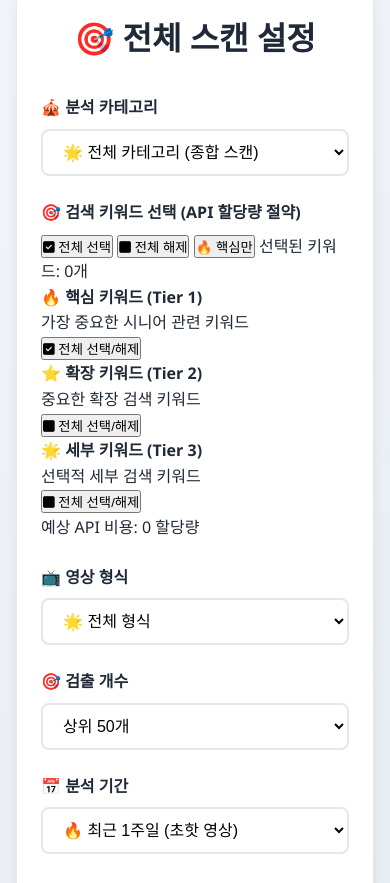
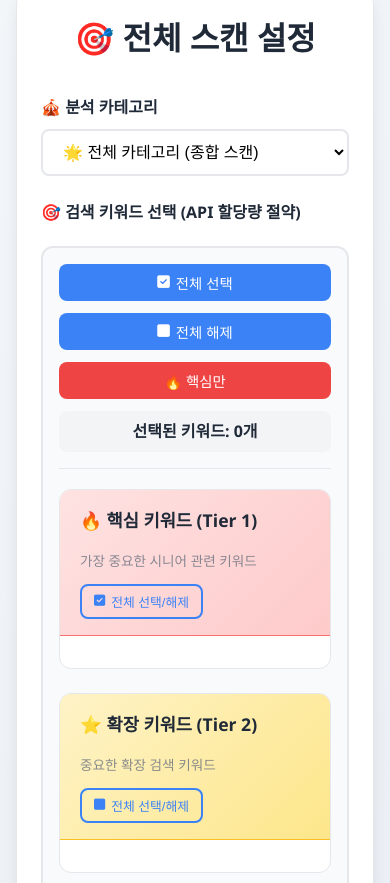
Before and after one commit to park72760508-spec/youtube-trends-web, a website: page index.html in a window 390 px wide. Shown: the part 1003-1886 px from the top of the page. Drawn offline with nearby package versions, Linux system fonts and the light colour scheme.

Commit message:
Update styles.css

```diff
--- a/styles.css
+++ b/styles.css
@@ -1214,3 +1214,275 @@ body {
         margin-top: 8px;
     }
 }
+
+
+
+/* 키워드 선택 UI 스타일 */
+.keyword-selection-group {
+    grid-column: 1 / -1; /* 전체 너비 사용 */
+    margin-bottom: 24px;
+}
+
+.keyword-selection-container {
+    background: var(--bg-secondary);
+    border: 2px solid var(--border-color);
+    border-radius: var(--radius-lg);
+    padding: 20px;
+    margin-top: 12px;
+}
+
+/* 키워드 컨트롤 버튼들 */
+.keyword-controls {
+    display: flex;
+    align-items: center;
+    gap: 12px;
+    margin-bottom: 20px;
+    flex-wrap: wrap;
+    padding-bottom: 16px;
+    border-bottom: 1px solid var(--border-color);
+}
+
+.keyword-control-btn {
+    padding: 8px 16px;
+    background: var(--primary-color);
+    color: white;
+    border: none;
+    border-radius: var(--radius-md);
+    font-size: 0.9rem;
+    cursor: pointer;
+    transition: all 0.3s ease;
+    display: flex;
+    align-items: center;
+    gap: 6px;
+}
+
+.keyword-control-btn:hover {
+    background: #1e40af;
+    transform: translateY(-1px);
+}
+
+.keyword-control-btn:nth-child(3) {
+    background: #ef4444;
+}
+
+.keyword-control-btn:nth-child(3):hover {
+    background: #dc2626;
+}
+
+.selected-count {
+    background: #f3f4f6;
+    padding: 8px 12px;
+    border-radius: var(--radius-md);
+    font-weight: 600;
+    color: var(--text-primary);
+    margin-left: auto;
+}
+
+/* 키워드 티어 스타일 */
+.keyword-tiers {
+    display: grid;
+    gap: 24px;
+}
+
+.keyword-tier {
+    background: var(--bg-primary);
+    border: 1px solid var(--border-color);
+    border-radius: var(--radius-lg);
+    overflow: hidden;
+}
+
+.tier-header {
+    background: linear-gradient(135deg, #f8fafc, #e2e8f0);
+    padding: 16px 20px;
+    border-bottom: 1px solid var(--border-color);
+    display: flex;
+    align-items: center;
+    justify-content: space-between;
+    flex-wrap: wrap;
+    gap: 12px;
+}
+
+.tier-header h4 {
+    margin: 0;
+    font-size: 1.1rem;
+    color: var(--text-primary);
+}
+
+.tier-description {
+    margin: 4px 0 0 0;
+    font-size: 0.85rem;
+    color: var(--text-secondary);
+    opacity: 0.8;
+}
+
+.tier-toggle {
+    padding: 6px 12px;
+    background: transparent;
+    border: 2px solid var(--primary-color);
+    color: var(--primary-color);
+    border-radius: var(--radius-md);
+    font-size: 0.8rem;
+    cursor: pointer;
+    transition: all 0.3s ease;
+    display: flex;
+    align-items: center;
+    gap: 6px;
+}
+
+.tier-toggle:hover {
+    background: var(--primary-color);
+    color: white;
+}
+
+.tier-toggle.all-selected {
+    background: var(--primary-color);
+    color: white;
+}
+
+/* 키워드 그리드 */
+.keyword-grid {
+    display: grid;
+    grid-template-columns: repeat(auto-fit, minmax(200px, 1fr));
+    gap: 8px;
+    padding: 20px;
+}
+
+.keyword-item {
+    display: flex;
+    align-items: center;
+    gap: 8px;
+    padding: 8px 12px;
+    background: var(--bg-secondary);
+    border: 1px solid var(--border-color);
+    border-radius: var(--radius-md);
+    transition: all 0.3s ease;
+    cursor: pointer;
+    user-select: none;
+}
+
+.keyword-item:hover {
+    background: #f1f5f9;
+    border-color: var(--primary-color);
+}
+
+.keyword-item.selected {
+    background: #eff6ff;
+    border-color: var(--primary-color);
+    box-shadow: 0 0 0 2px rgba(59, 130, 246, 0.1);
+}
+
+.keyword-checkbox {
+    width: 16px;
+    height: 16px;
+    cursor: pointer;
+}
+
+.keyword-label {
+    font-size: 0.9rem;
+    color: var(--text-primary);
+    cursor: pointer;
+    flex: 1;
+}
+
+.keyword-cost {
+    font-size: 0.7rem;
+    color: var(--text-secondary);
+    background: #f3f4f6;
+    padding: 2px 6px;
+    border-radius: var(--radius-sm);
+}
+
+/* API 비용 예상 */
+.api-cost-estimate {
+    background: linear-gradient(135deg, #fef3c7, #fde68a);
+    border: 1px solid #f59e0b;
+    border-radius: var(--radius-md);
+    padding: 16px;
+    margin-top: 20px;
+}
+
+.cost-info {
+    display: flex;
+    align-items: center;
+    gap: 8px;
+    font-size: 0.9rem;
+}
+
+.cost-label {
+    font-weight: 600;
+    color: #92400e;
+}
+
+.cost-value {
+    font-size: 1.1rem;
+    font-weight: 700;
+    color: #f59e0b;
+}
+
+.cost-unit {
+    color: #92400e;
+}
+
+.cost-warning {
+    margin-top: 8px;
+    font-size: 0.8rem;
+    color: #dc2626;
+    font-weight: 600;
+}
+
+/* 티어별 색상 구분 */
+.keyword-tier[data-tier="tier1"] .tier-header {
+    background: linear-gradient(135deg, #fee2e2, #fecaca);
+    border-bottom-color: #f87171;
+}
+
+.keyword-tier[data-tier="tier2"] .tier-header {
+    background: linear-gradient(135deg, #fef3c7, #fde68a);
+    border-bottom-color: #fbbf24;
+}
+
+.keyword-tier[data-tier="tier3"] .tier-header {
+    background: linear-gradient(135deg, #ecfdf5, #d1fae5);
+    border-bottom-color: #34d399;
+}
+
+/* 반응형 디자인 */
+@media (max-width: 768px) {
+    .keyword-controls {
+        flex-direction: column;
+        align-items: stretch;
+    }
+
+    .keyword-control-btn {
+        justify-content: center;
+    }
+
+    .selected-count {
+        margin-left: 0;
+        text-align: center;
+    }
+
+    .tier-header {
+        flex-direction: column;
+        align-items: flex-start;
+    }
+
+    .keyword-grid {
+        grid-template-columns: 1fr;
+        padding: 16px;
+    }
+}
+
+@media (max-width: 480px) {
+    .keyword-selection-container {
+        padding: 16px;
+    }
+
+    .keyword-grid {
+        gap: 6px;
+    }
+
+    .keyword-item {
+        padding: 10px;
+    }
+}
```
